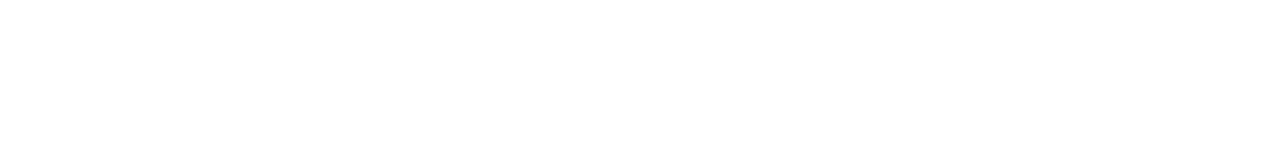
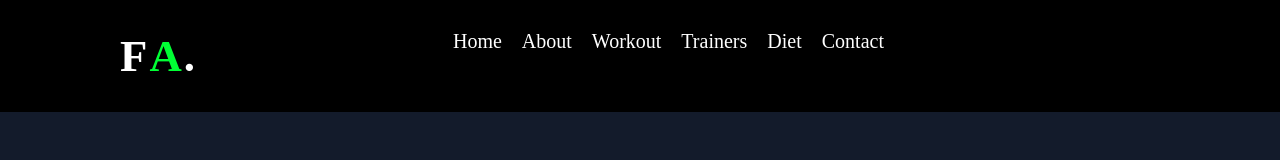
Before and after one commit to GustavoSantosRodrigues/landing-page-academy, a plain HTML site: page index.html in a window 1280 px wide. Drawn offline with Linux system fonts and the light colour scheme.

Commit message:
navbar desktop feito

```diff
--- a/assets/css/main.css
+++ b/assets/css/main.css
@@ -0,0 +1,60 @@
+*{
+    padding: 0px;
+    margin: 0px;
+    box-sizing: border-box;
+    outline: none;
+    color: #fff;
+}
+
+:root{
+    --green:#00ff34;
+}
+
+body{
+    background-color: #131b2b;
+}
+
+.navbar{
+    width: 100%;
+    display: flex;
+    position: fixed;
+    padding: 30px 120px;
+    background-color: #000;
+    justify-content: space-between;
+    z-index: 1111;
+    transition: 0.5s ease;
+}
+
+.logo{
+    text-decoration: none;
+    font-size: 2.8rem;
+    font-weight: 800;
+    letter-spacing: 2px;
+    text-transform: uppercase;
+}
+
+.logo b{
+    color: var(--green);
+}
+
+ol{
+    display: flex;
+    margin: 0 auto;
+}
+
+ol li{
+    list-style: none;
+    margin-right: 20px;
+}
+
+ol li a{
+    text-transform: capitalize;
+    font-weight: 500;
+    font-size: 20px;
+    text-decoration: none;
+}
+
+ol li:hover a {
+    color: var(--green);
+    transition-duration: 0.3s;
+}
--- a/index.html
+++ b/index.html
@@ -1,11 +1,44 @@
 <!DOCTYPE html>
-<html lang="en">
+<html lang="pt-br">
 <head>
     <meta charset="UTF-8">
     <meta name="viewport" content="width=device-width, initial-scale=1.0">
-    <title>Document</title>
+    <link rel="stylesheet" href="assets/css/main.css">
+    <link rel="stylesheet" href="https://cdnjs.cloudflare.com/ajax/libs/font-awesome/6.4.0/css/all.min.css" integrity="sha512-iecdLmaskl7CVkqkXNQ/ZH/XLlvWZOJyj7Yy7tcenmpD1ypASozpmT/E0iPtmFIB46ZmdtAc9eNBvH0H/ZpiBw==" crossorigin="anonymous" referrerpolicy="no-referrer" />
+
+    <title>Landing Academia</title>
 </head>
 <body>
 
+    <!-- navbar -->
+    <div class="navbar">
+        <a href="#" class="logo">F<b>A</b>.</a>
+        <ol>
+            <li>
+                <a href="#">Home</a>
+            </li>
+            <li>
+                <a href="#">About</a>
+            </li>
+            <li>
+                <a href="#">Workout</a>
+            </li>
+            <li>
+                <a href="#">Trainers</a>
+            </li>
+            <li>
+                <a href="#">Diet</a>
+            </li>
+            <li>
+                <a href="#">Contact</a>
+            </li>
+        </ol>
+    </div>
+    <!-- end-navbar -->
+
+
+
+
+    <script src="assets/js/main.js"></script>
 </body>
 </html>
```
Also changed, not shown: assets/js/main.js (added).
